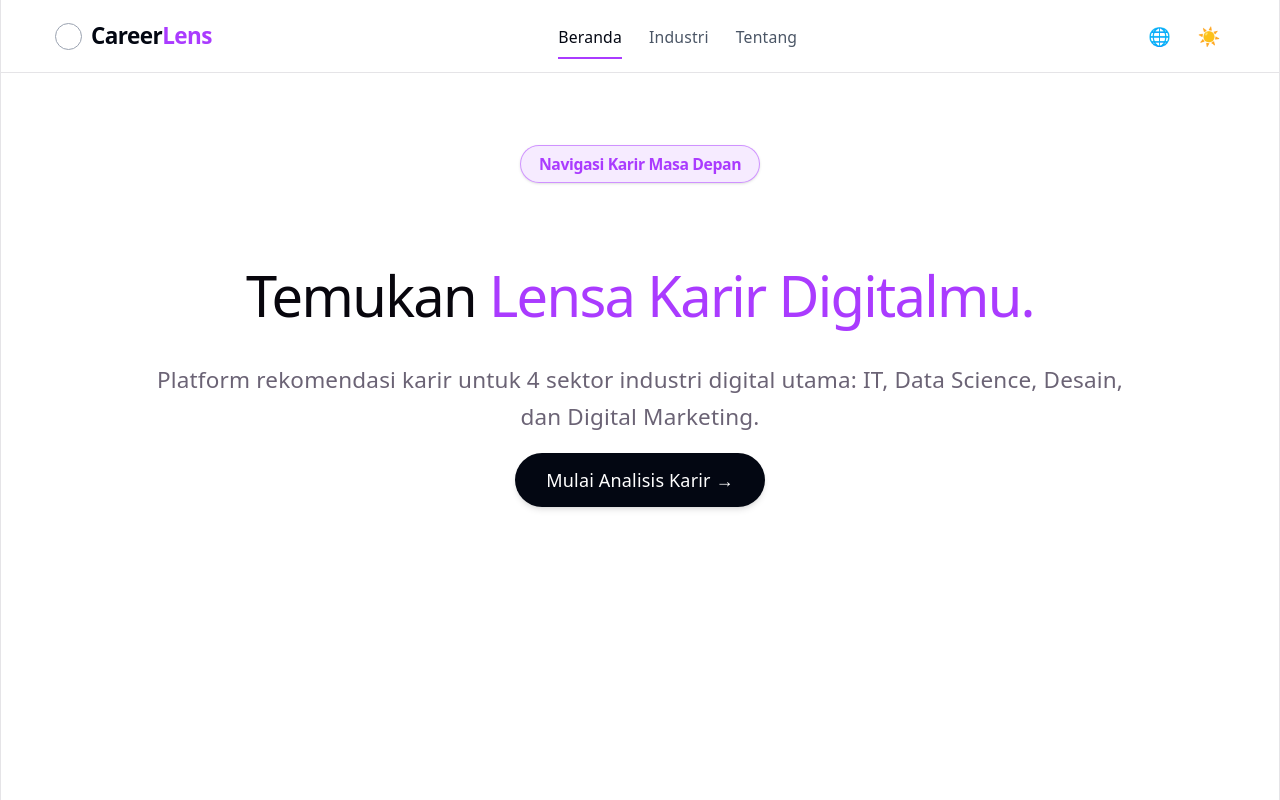
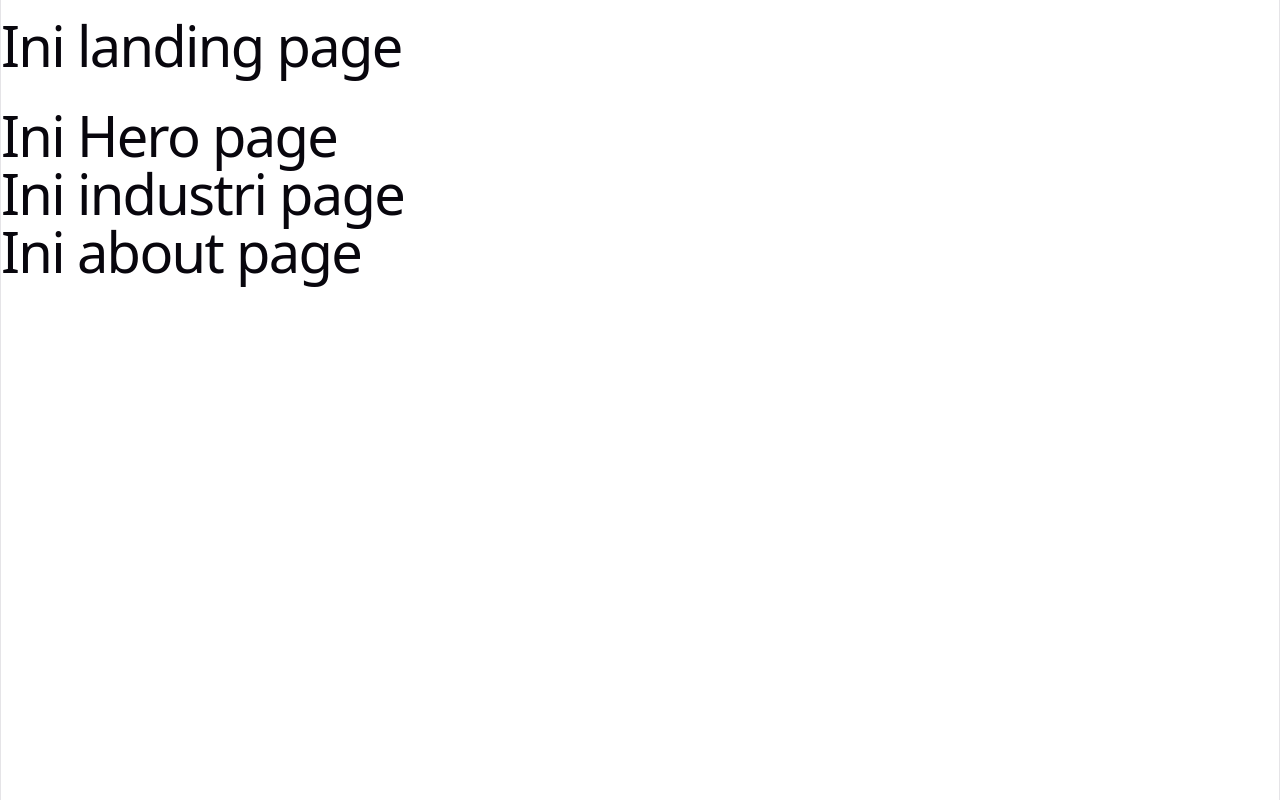
Before and after one commit to pytaa/CareerLens, a React (Vite) app in the folder web-app/frondend/: page / in a window 1280 px wide. Built offline with nearby package versions, Linux system fonts and the light colour scheme.

Commit message:
feat : tambah starter structure untuk landing page

```diff
--- a/web-app/frondend/src/App.jsx
+++ b/web-app/frondend/src/App.jsx
@@ -1,71 +1,19 @@
-import React from 'react';
+import { BrowserRouter as Router, Routes, Route } from 'react-router-dom';
 
-function CareerLensHero() {
-  const navLinks = [
-    { name: 'Beranda', active: true },
-    { name: 'Industri', active: false },
-    { name: 'Tentang', active: false },
-  ];
+import LandingPage from './pages/LandingPage/LandingPage.jsx';
+import IndustriPage from './pages/LandingPage/Industri.jsx';
+import AboutPage from './pages/LandingPage/About.jsx';
 
+function App() {
   return (
-    <div className="min-h-screen bg-bg">
-      {/* --- HEADER --- */}
-      <header className="sticky top-0 z-50 bg-white/95 backdrop-blur-sm border-b border-border">
-        <nav className="w-full px-6 lg:px-12 h-16 flex items-center justify-between">
-
-          <div className="flex items-center gap-2">
-            <div className="w-6 h-6 rounded-full border border-gray-400"></div>
-            <span className="text-xl font-bold text-gray-950 tracking-tight">Career<span className="text-accent">Lens</span></span>
-          </div>
-
-          <ul className="flex items-center gap-6">
-            {navLinks.map((link) => (
-              <li key={link.name}>
-                <a
-                  href="#"
-                  className={`text-sm font-medium transition-colors ${
-                    link.active
-                      ? 'text-gray-950 pb-2 border-b-2 border-accent'
-                      : 'text-gray-600 hover:text-gray-950'
-                  }`}
-                >
-                  {link.name}
-                </a>
-              </li>
-            ))}
-          </ul>
-
-          <div className="flex items-center gap-4 text-gray-600">
-            <button className="p-1 hover:text-gray-950">🌐</button>
-            <button className="p-1 hover:text-gray-950">☀️</button>
-          </div>
-        </nav>
-      </header>
-
-      {/* --- HERO SECTION --- */}
-      <main className="w-full px-6 lg:px-12 pt-16 pb-20 text-center">
-        {/* Konten dibatasi max-w-4xl agar teks tidak terlalu panjang, tapi tetap responsif */}
-        <div className="max-w-4xl mx-auto">
-
-            <div className="inline-flex items-center gap-2 bg-accent-bg text-accent px-4 py-1.5 rounded-full border border-accent-border mb-10 shadow-sm">
-                <span className="text-sm font-semibold tracking-tight">Navigasi Karir Masa Depan</span>
-            </div>
-
-            <h1 className="text-6xl font-extrabold text-gray-950 leading-tight tracking-tighter mb-8">
-                Temukan <span className="text-accent">Lensa Karir Digitalmu.</span>
-            </h1>
-
-            <p className="text-xl text-text leading-relaxed mb-16">
-                Platform rekomendasi karir untuk 4 sektor industri digital utama: IT, Data Science, Desain, dan Digital Marketing.
-            </p>
-
-            <button className="inline-flex items-center gap-3 bg-gray-950 text-white px-7 py-3 rounded-full text-base font-medium shadow-md transition hover:bg-gray-800 mt-4">
-                Mulai Analisis Karir →
-            </button>
-        </div>
-      </main>
-    </div>
+    <Router>
+      <Routes>
+        <Route path="/" element={<LandingPage />} />
+        <Route path="/industri" element={<IndustriPage />} />
+        <Route path="/about" element={<AboutPage />} />
+      </Routes>
+    </Router>
   );
 }
 
-export default CareerLensHero;
+export default App;
--- /dev/null
+++ b/web-app/frondend/src/pages/LandingPage/About.jsx
@@ -0,0 +1,7 @@
+export default function About(){
+    return(
+        <>
+        <h1>Ini about page</h1>
+        </>
+    )
+}
--- /dev/null
+++ b/web-app/frondend/src/pages/LandingPage/Hero.jsx
@@ -0,0 +1,7 @@
+export default function Hero(){
+    return(
+        <>
+        <h1>Ini Hero page</h1>
+        </>
+    )
+}
--- /dev/null
+++ b/web-app/frondend/src/pages/LandingPage/Industri.jsx
@@ -0,0 +1,7 @@
+export default function Industri(){
+    return(
+        <>
+        <h1>Ini industri page</h1>
+        </>
+    )
+}
--- /dev/null
+++ b/web-app/frondend/src/pages/LandingPage/LandingPage.jsx
@@ -0,0 +1,16 @@
+import Hero from "./Hero.jsx"
+import Industri from "./Industri.jsx"
+import About from "./About.jsx"
+
+export default function LandingPage(){
+    return(
+        <>
+        <h1>Ini landing page</h1>
+        <main>
+            <Hero/>
+            <Industri/>
+            <About/>
+        </main>
+        </>
+    )
+}
```
